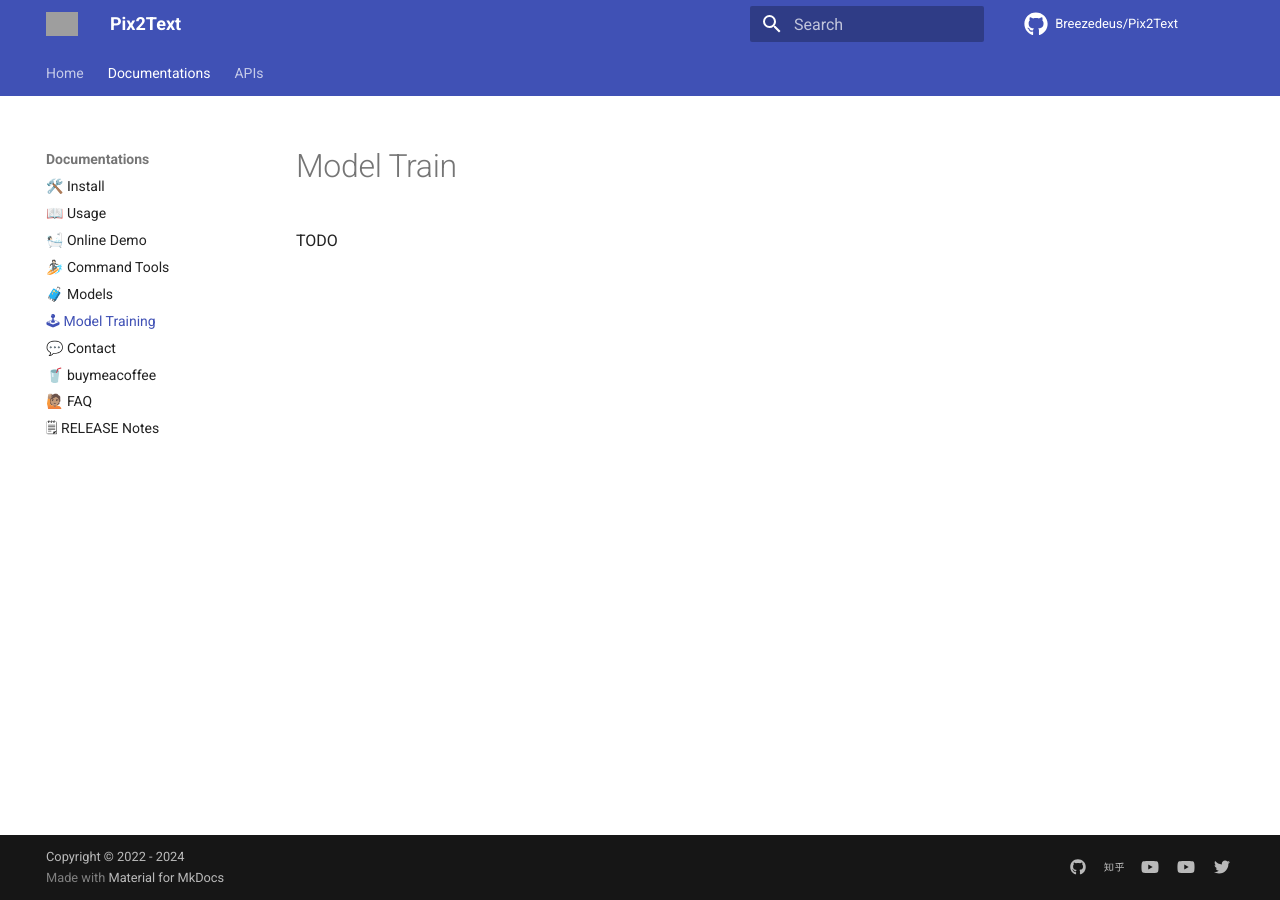
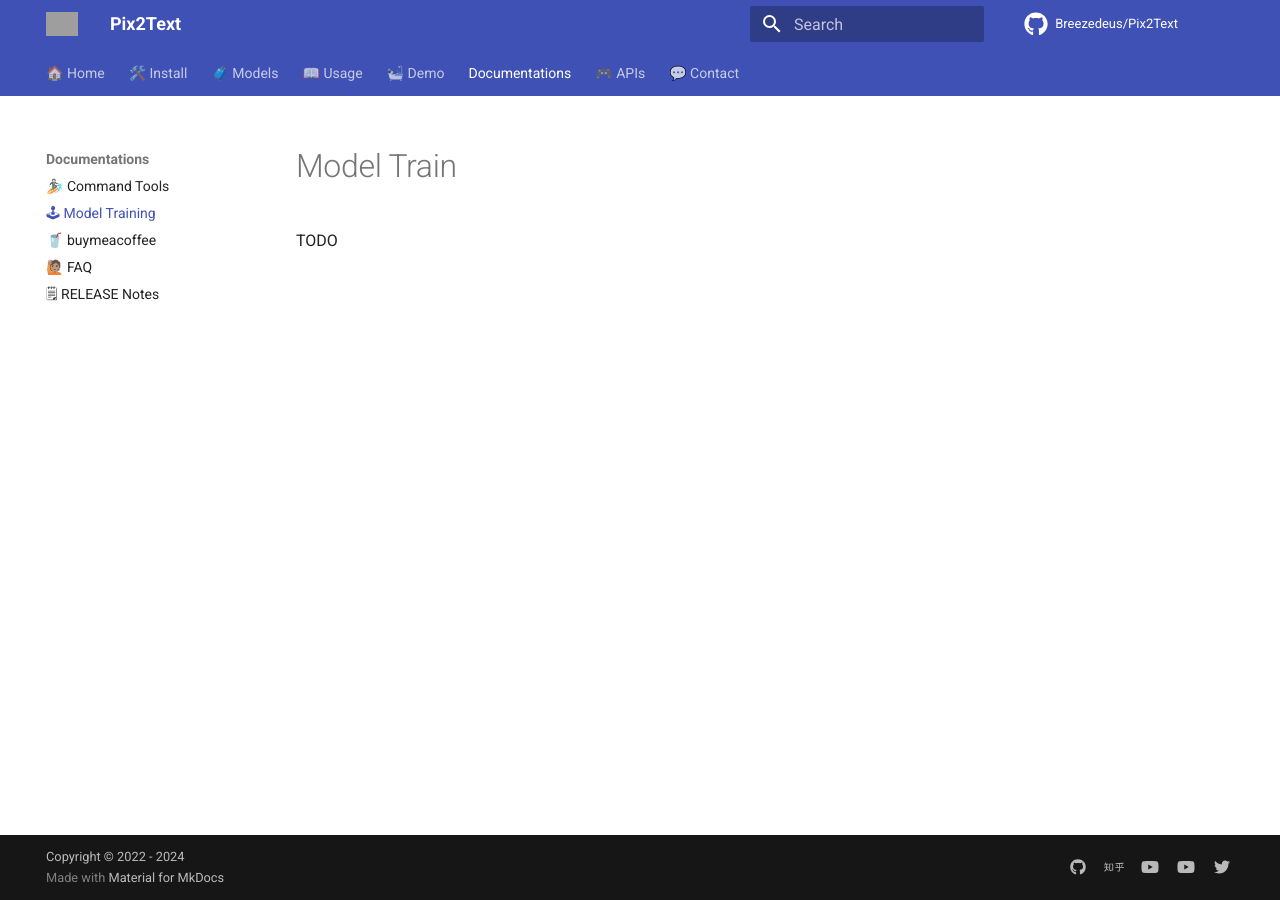
Before and after one commit to breezedeus/Pix2Text, an MkDocs documentation site: the page built from docs/train.md, in a window 1280 px wide. Built offline with MkDocs 1.6.1 and Material for MkDocs 9.7.7, drawn with Linux system fonts in a browser that asks for light colours; comment, search, counter and statistics services are not loaded; grey boxes are pictures that could not be loaded.

Commit message:
update docs

```diff
--- a/mkdocs.yml
+++ b/mkdocs.yml
@@ -99,20 +99,20 @@
 
 # Page tree
 nav:
-  - Home: index.md
+  - 🏠 Home: index.md
+  - 🛠️ Install: install.md
+  - 🧳 Models: models.md
+  - 📖 Usage: usage.md
+  - 🛀🏻 Demo: demo.md
   - Documentations:
-      - 🛠️ Install: install.md
-      - 📖 Usage: usage.md
-      - 🛀🏻 Online Demo: demo.md
       - 🏄🏻 ‍️Command Tools: command.md
-      - 🧳 Models: models.md
       - 🕹 Model Training: train.md
-      - 💬 Contact: contact.md
       - 🥤 buymeacoffee: buymeacoffee.md
       - 🙋🏽 FAQ: faq.md
       - 🗒 RELEASE Notes: RELEASE.md
-  - APIs:
+  - 🎮 APIs:
     - Pix2Text: pix2text/pix_to_text.md
     - TextFormulaOCR: pix2text/text_formula_ocr.md
     - LatexOCR: pix2text/latex_ocr.md
     - TableOCR: pix2text/table_ocr.md
+  - 💬 Contact: contact.md
```
Also changed, not shown: docs/demo.md (+10 -1 lines), docs/index.md (+22 -0 lines).
